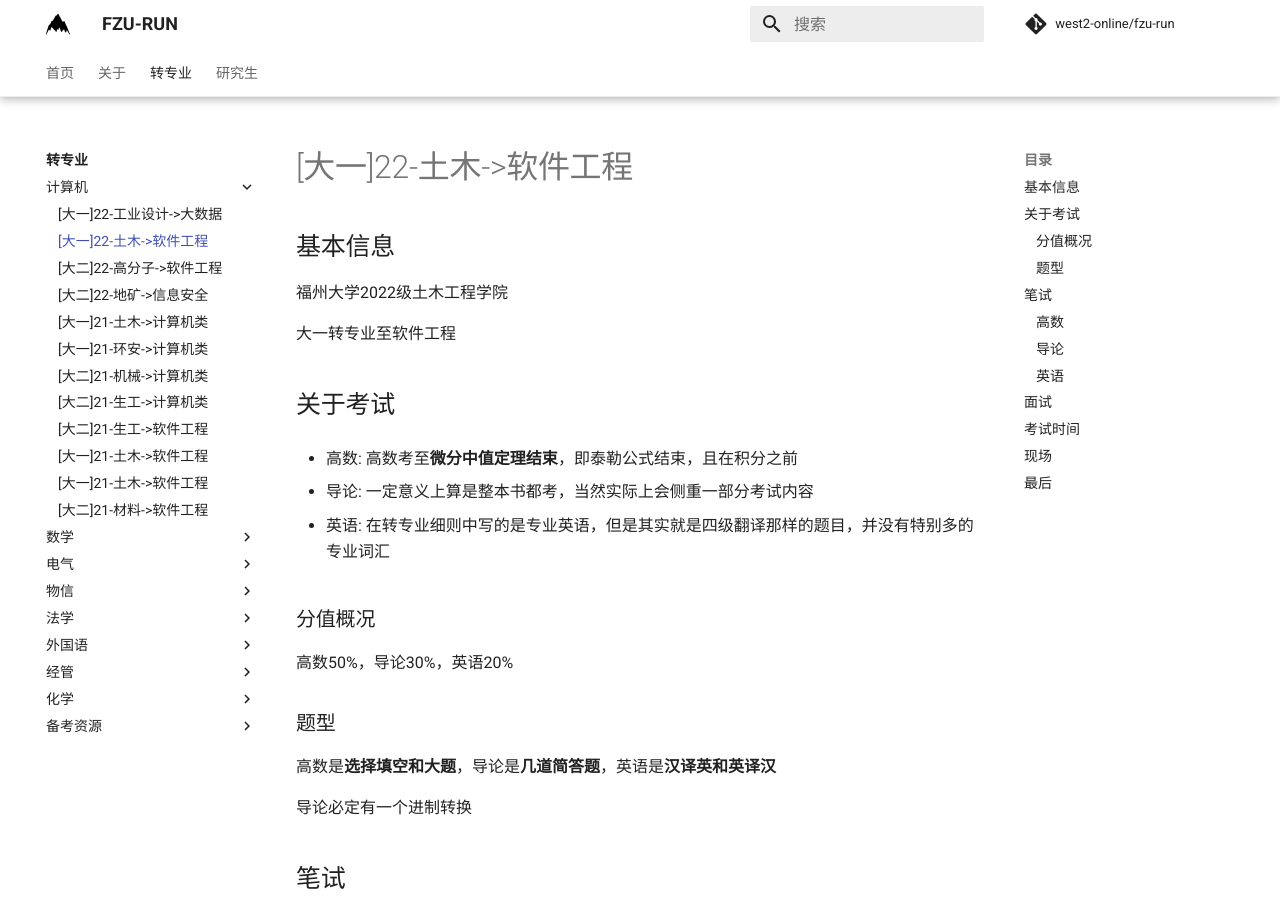
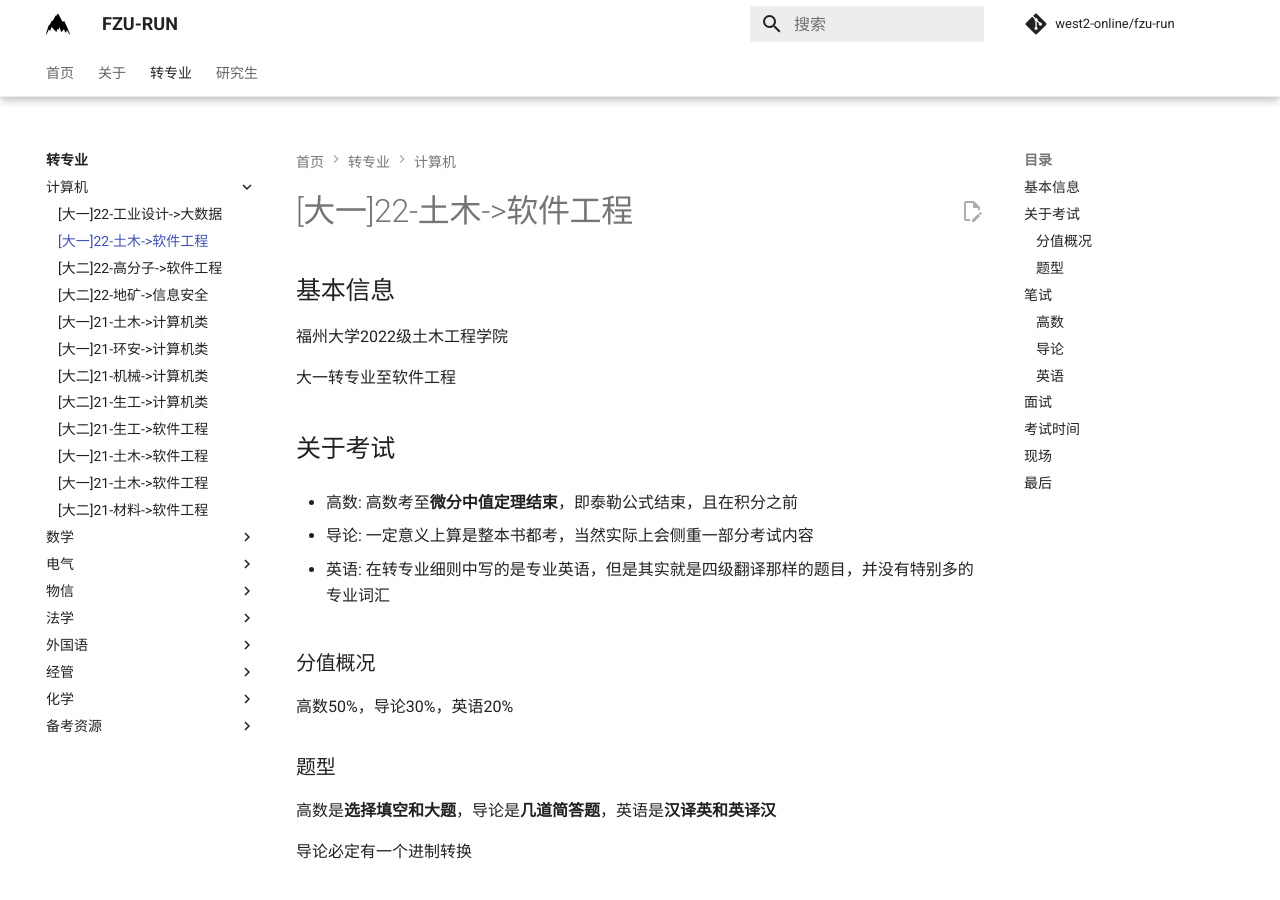
Before and after one commit to west2-online/fzu-run, an MkDocs documentation site: the page built from docs/change-major/cs/11.md, in a window 1280 px wide and 900 px high. Built offline with MkDocs 1.6.1 and Material for MkDocs 9.7.7, drawn with Linux system fonts in a browser that asks for light colours; comment, search, counter and statistics services are not loaded; some of the changed text lies outside the part shown.

Commit message:
update: mkdocs.yml

```diff
--- a/mkdocs.yml
+++ b/mkdocs.yml
@@ -1,7 +1,7 @@
 site_name: 'FZU-RUN'
 site_url: https://run.w2fzu.com/
-site_author: west2online
-site_description: '福州大学转专业经验站'
+site_author: west2-online
+site_description: '福州大学转专业经验手册'
 nav:
     - 首页: index.md
     - 关于: about.md
@@ -75,6 +75,10 @@
         - navigation.tabs.sticky
         - navigation.tracking
         - toc.follow
+        - content.action.edit
+        - navigation.footer
+        - navigation.path
+        - navigation.top
 
 extra_javascript:
     - 'javascripts/analysis.js'
```
